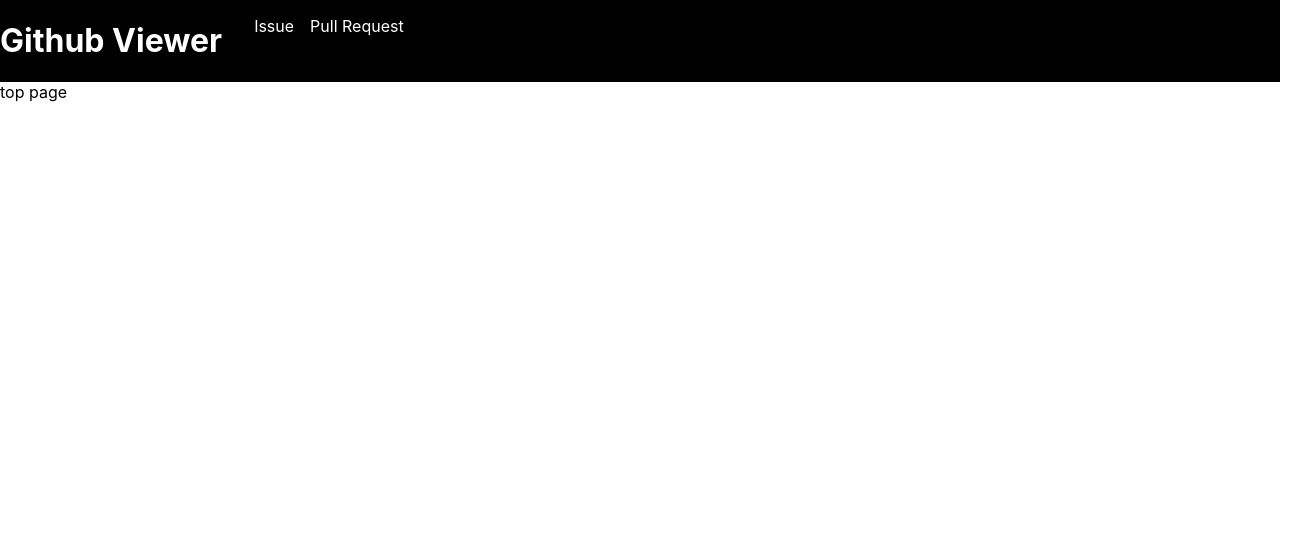
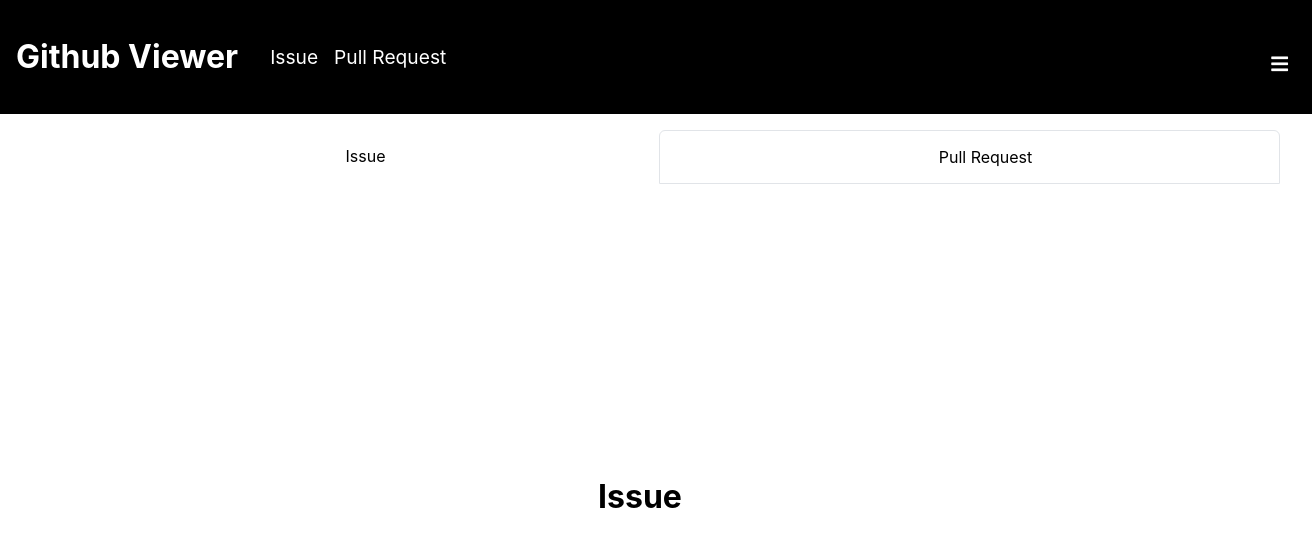
Before and after one commit to masuzuki1028/redux-github-viewer, a React (Create React App) app: page / in a window 1280 px wide. Shown: the top 546 px of the page, 1312 px wide, since content can reach past the window. Built offline with nearby package versions, Linux system fonts and the light colour scheme.

Commit message:
issueまで

```diff
--- a/public/index.html
+++ b/public/index.html
@@ -1,4 +1,4 @@
-<!DOCTYPE html>
+<!doctype html>
 <html lang="en">
   <head>
     <meta charset="utf-8" />
@@ -24,7 +24,11 @@
       work correctly both with client-side routing and a non-root public URL.
       Learn how to configure a non-root public URL by running `npm run build`.
     -->
-    <title>React App</title>
+    <link
+      href="https://use.fontawesome.com/releases/v5.6.1/css/all.css"
+      rel="stylesheet"
+    />
+    <title>Github Viewer</title>
   </head>
   <body>
     <noscript>You need to enable JavaScript to run this app.</noscript>
--- a/src/App.jsx
+++ b/src/App.jsx
@@ -1,19 +1,22 @@
 import { BrowserRouter, Route, Routes } from "react-router-dom";
-import "./App.css";
 import React from "react";
 import { TopPage } from "./pages/TopPage";
 import { IssuePage } from "./pages/IssuePage";
 import { PullRequestPage } from "./pages/PullRequestPage";
 import { Header } from "./components/organisms/Header";
+import { GlobalStyle } from "./styles/GlobalStyle";
+import { ProfilePage } from "./pages/ProfilePage";
 
 function App() {
   return (
     <BrowserRouter>
+      <GlobalStyle />
       <Header />
       <Routes>
         <Route path="/" element={<TopPage />} />
         <Route path="/issue" element={<IssuePage />} />
         <Route path="/pull-request" element={<PullRequestPage />} />
+        <Route path="/profile" element={<ProfilePage />} />
       </Routes>
     </BrowserRouter>
   );
--- /dev/null
+++ b/src/components/organisms/DropMenu.jsx
@@ -0,0 +1,50 @@
+import React, { useState } from "react";
+import styled from "styled-components";
+import PropTypes from "prop-types";
+import { Link } from "react-router-dom";
+
+const SContainer = styled.div``;
+
+const SMenuIcon = styled.i`
+  cursor: pointer;
+  margin-top: 16px;
+`;
+
+const SDropDownMenu = styled.div`
+  position: absolute;
+  margin-top: 16px;
+  right: 16px;
+  width: 200px;
+  background-color: white;
+  color: black;
+  border-radius: 2px;
+  box-shadow: 1px 1px 4px 1px #33333326;
+`;
+export const DropMenu = ({ menu }) => {
+  const [showDropMenu, SetShowDropMenu] = useState(false);
+  const onDisplaySwitch = () => SetShowDropMenu(!showDropMenu);
+  return (
+    <SContainer>
+      <SMenuIcon className="fa fa-bars" onClick={onDisplaySwitch} />
+      {showDropMenu && (
+        <SDropDownMenu>
+          <ul>
+            {menu.map((menu) => {
+              return (
+                <li key={menu.id}>
+                  <Link to={menu.path} onClick={onDisplaySwitch}>
+                    {menu.text}
+                  </Link>
+                </li>
+              );
+            })}
+          </ul>
+        </SDropDownMenu>
+      )}
+    </SContainer>
+  );
+};
+
+DropMenu.propTypes = {
+  menu: PropTypes.array,
+};
--- a/src/components/organisms/Header.jsx
+++ b/src/components/organisms/Header.jsx
@@ -1,31 +1,16 @@
 import React from "react";
 import { Link } from "react-router-dom";
 import styled from "styled-components";
-
-export const Header = () => {
-  return (
-    <SContainer>
-      <SLogo>
-        <Link to="/">
-          <h1>Github Viewer</h1>
-        </Link>
-      </SLogo>
-      <SNavi>
-        {LinkItems.map((item) => {
-          return (
-            <li key={item.id}>
-              <Link to={item.path}>{item.text}</Link>
-            </li>
-          );
-        })}
-      </SNavi>
-    </SContainer>
-  );
-};
+import { DropMenu } from "./DropMenu";
 
 const SContainer = styled.div`
   display: flex;
+  padding: 16px;
+  justify-content: space-between;
+  align-items: center;
+  width: 100%;
   background-color: black;
+  color: white;
 `;
 
 const SLogo = styled.div`
@@ -35,8 +20,14 @@
   }
 `;
 
+const SMenu = styled.div`
+  padding: 8px;
+  font-size: 1.2rem;
+`;
+
 const SNavi = styled.ul`
   display: flex;
+  width: 100%;
   padding: 0px 32px;
   li {
     margin-right: 16px;
@@ -44,7 +35,12 @@
   li a {
     color: white;
     text-decoration: none;
+    font-size: 1.2rem;
   }
+`;
+
+const STitle = styled.h1`
+  white-space: nowrap;
 `;
 
 const LinkItems = [
@@ -59,3 +55,50 @@
     text: "Pull Request",
   },
 ];
+
+const MenuItems = [
+  {
+    id: 1,
+    path: "/",
+    text: "Top",
+  },
+  {
+    id: 2,
+    path: "/profile",
+    text: "Your Profile",
+  },
+  {
+    id: 3,
+    path: "/issue",
+    text: "Issue",
+  },
+  {
+    id: 4,
+    path: "/pull-request",
+    text: "Pull Request",
+  },
+];
+
+export const Header = () => {
+  return (
+    <SContainer>
+      <SLogo>
+        <Link to="/">
+          <STitle>Github Viewer</STitle>
+        </Link>
+      </SLogo>
+      <SNavi>
+        {LinkItems.map((item) => {
+          return (
+            <li key={item.id}>
+              <Link to={item.path}>{item.text}</Link>
+            </li>
+          );
+        })}
+      </SNavi>
+      <SMenu>
+        <DropMenu menu={MenuItems} />
+      </SMenu>
+    </SContainer>
+  );
+};
--- /dev/null
+++ b/src/components/organisms/TabHeader.jsx
@@ -0,0 +1,60 @@
+import React from "react";
+import styled from "styled-components";
+import PropTypes from "prop-types";
+
+const SContainer = styled.div``;
+
+const STabs = styled.ul`
+  display: flex;
+
+  li {
+    padding: 0;
+  }
+
+  span {
+    cursor: pointer;
+    padding: 16px;
+    display: block;
+    width: 100%;
+  }
+`;
+
+const activeStyle = "1px solid #e1e4e8";
+
+const STab = styled.li`
+  text-align: center;
+  width: 100%;
+  border-radius: 6px 6px 0px 0px;
+  border-top: ${({ active }) =>
+    !active || active === "true" ? "" : activeStyle};
+  border-right: ${({ active }) =>
+    !active || active === "true" ? "" : activeStyle};
+  border-left: ${({ active }) =>
+    !active || active === "true" ? "" : activeStyle};
+  border-bottom: ${({ active }) =>
+    !active || active === "true" ? "" : activeStyle};
+`;
+
+export const TabHeader = ({ tabs, selected, onChange }) => {
+  return (
+    <SContainer>
+      <STabs>
+        {tabs.map((tab) => {
+          const active = tab.key === selected;
+          const onClick = () => onChange(tab.key);
+          return (
+            <STab active={active.toString()} key={tab.key}>
+              <span onClick={onClick}>{tab.text}</span>
+            </STab>
+          );
+        })}
+      </STabs>
+    </SContainer>
+  );
+};
+
+TabHeader.propTypes = {
+  tabs: PropTypes.array,
+  selected: PropTypes.string,
+  onChange: PropTypes.func,
+};
--- /dev/null
+++ b/src/components/templates/Issue.jsx
@@ -0,0 +1,19 @@
+import React from "react";
+import styled from "styled-components";
+
+const SContainer = styled.div`
+  padding: 16px;
+  margin-top: 256px;
+
+  h1 {
+    text-align: center;
+  }
+`;
+
+export const Issue = () => {
+  return (
+    <SContainer>
+      <h1>Issue</h1>
+    </SContainer>
+  );
+};
--- /dev/null
+++ b/src/components/templates/PullRequest.jsx
@@ -0,0 +1,19 @@
+import React from "react";
+import styled from "styled-components";
+
+const SContainer = styled.div`
+  padding: 16px;
+  margin-top: 256px;
+
+  h1 {
+    text-align: center;
+  }
+`;
+
+export const PullRequest = () => {
+  return (
+    <SContainer>
+      <h1>PullRequest</h1>
+    </SContainer>
+  );
+};
--- /dev/null
+++ b/src/pages/ProfilePage.jsx
@@ -0,0 +1,5 @@
+import React from "react";
+
+export const ProfilePage = () => {
+  return <div>profile page</div>;
+};
--- a/src/pages/PullRequestPage.jsx
+++ b/src/pages/PullRequestPage.jsx
@@ -1,5 +1,12 @@
 import React from "react";
+import styled from "styled-components";
+import { PullRequest } from "../components/templates/PullRequest";
 
+const SContainer = styled.div``;
 export const PullRequestPage = () => {
-  return <div>pullrequest</div>;
+  return (
+    <SContainer>
+      <PullRequest />
+    </SContainer>
+  );
 };
--- a/src/pages/TopPage.jsx
+++ b/src/pages/TopPage.jsx
@@ -1,5 +1,38 @@
-import React from "react";
+import React, { useState } from "react";
+import { TabHeader } from "../components/organisms/TabHeader";
+import { Issue } from "../components/templates/Issue";
+import { PullRequest } from "../components/templates/PullRequest";
+
+const Tabs = [
+  {
+    key: "issue",
+    text: "Issue",
+  },
+  {
+    key: "pull-request",
+    text: "Pull Request",
+  },
+];
+
+const TabsComponent = [
+  {
+    key: "issue",
+    component: <Issue />,
+  },
+  {
+    key: "pull-request",
+    component: <PullRequest />,
+  },
+];
 
 export const TopPage = () => {
-  return <div>top page</div>;
+  const [selected, setSelected] = useState("issue");
+  return (
+    <div>
+      <TabHeader selected={selected} onChange={setSelected} tabs={Tabs} />
+      {TabsComponent.map((item) =>
+        selected === item.key ? item.component : <></>
+      )}
+    </div>
+  );
 };
--- /dev/null
+++ b/src/styles/GlobalStyle.jsx
@@ -0,0 +1,11 @@
+import { createGlobalStyle } from "styled-components";
+
+export const GlobalStyle = createGlobalStyle`
+  li {
+    list-style-type: none;
+  }
+
+  a {
+    text-decoration: none;
+  }
+`;
```
Also changed, not shown: package.json (+13 -8 lines), 2 other files (tests, documents, lock files or other folders).
